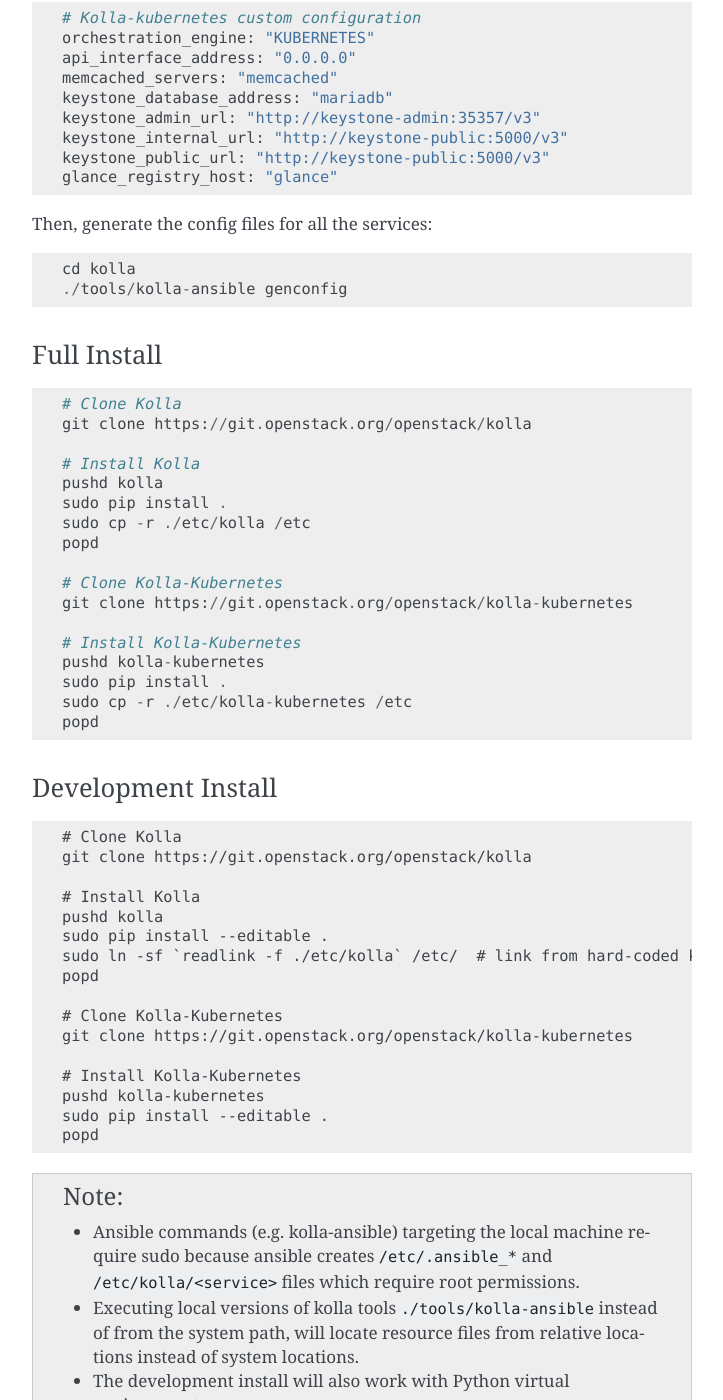
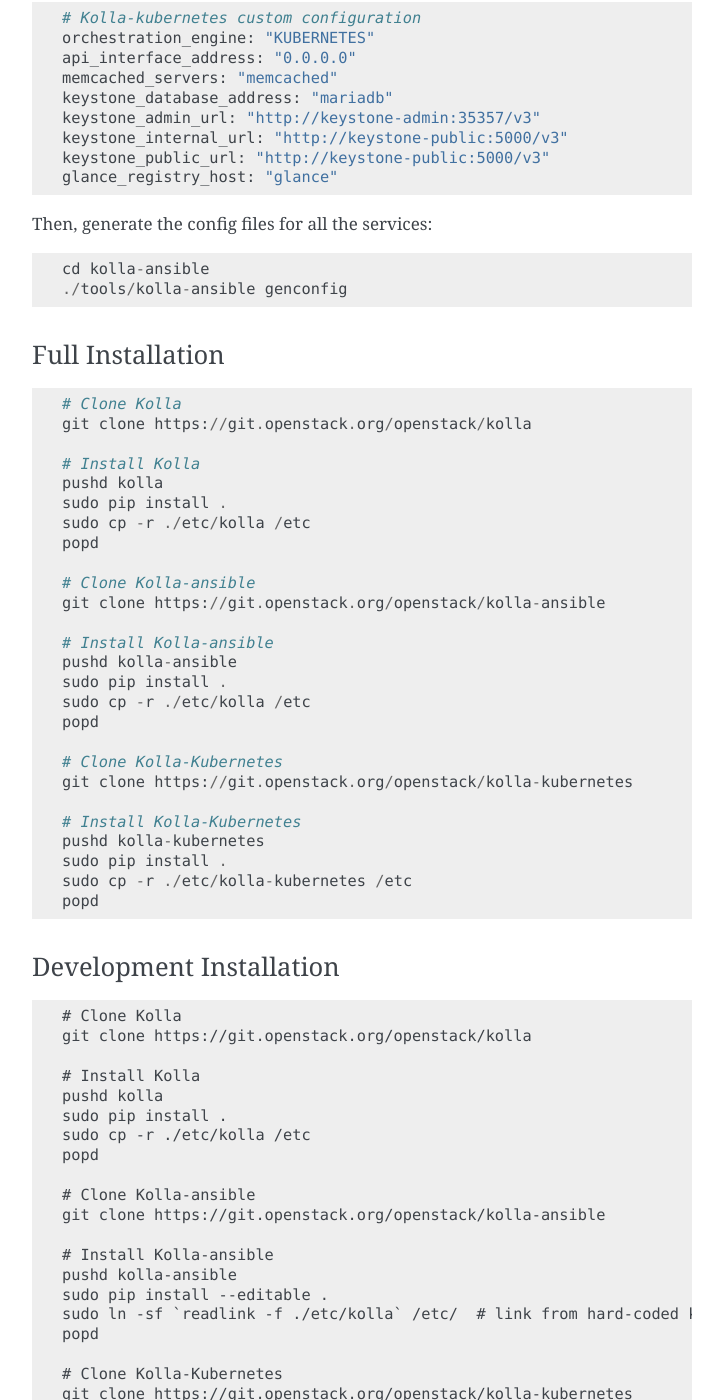
Before and after one commit to openstack-archive/kolla-kubernetes, a Sphinx documentation site: the page built from doc/source/host-setup.rst, in a window 1280 px wide and 1400 px high, scrolled down 2497 px. Shown: the whole window, without its empty margins (388-1111 px from the left). Built offline with Sphinx 7.4.7, drawn with Linux system fonts in a browser that asks for light colours; pages that are not in the unit, such as notebooks, are missing from menus; some of the changed text lies outside the part shown.

Commit message:
Fix different repo issue for documentation
The kolla has been seperated to two different repo kolla and kolla-ansible,
the documentation in kolla-kubernetes needs to be update.

TrivialFix

Change-Id: I3a6fc7d66ec261d33f842cfc437642d27c4c061e

```diff
--- a/doc/source/host-setup.rst
+++ b/doc/source/host-setup.rst
@@ -100,15 +100,15 @@ Generate Config File
 This operation is soon to be split out from the Kolla repo.
 
 Kolla-kubernetes depends on configuration files (and images) that are generated
-from kolla.  When fully installed, kolla default configuration files
-(globals.yml) are expected in ``/etc/kolla`` (globals.yml).  Newly generated
+from kolla-ansible (and kolla).  When fully installed, kolla default configuration
+files (globals.yml) are expected in ``/etc/kolla`` (globals.yml).  Newly generated
 configuration files are placed in the same directory.  Kolla's
 ``generate_passwords.py`` creates a passwords.yml file which contains passwords
 and encryption keys.
 
 Kolla's ``kolla-ansible genconfig`` will generate the
 config files for each kolla service container based on the contents of
-globals.yml and passwords.yml
+globals.yml and passwords.yml.
 
 First, edit ``/etc/kolla/globals.yml`` and add the following::
 
@@ -124,11 +124,11 @@ First, edit ``/etc/kolla/globals.yml`` and add the following::
 
 Then, generate the config files for all the services::
 
-  cd kolla
+  cd kolla-ansible
   ./tools/kolla-ansible genconfig
 
-Full Install
-------------
+Full Installation
+-----------------
 
 ::
 
@@ -137,6 +137,15 @@ Full Install
 
     # Install Kolla
     pushd kolla
+    sudo pip install .
+    sudo cp -r ./etc/kolla /etc
+    popd
+
+    # Clone Kolla-ansible
+    git clone https://git.openstack.org/openstack/kolla-ansible
+
+    # Install Kolla-ansible
+    pushd kolla-ansible
     sudo pip install .
     sudo cp -r ./etc/kolla /etc
     popd
@@ -151,8 +160,8 @@ Full Install
     popd
 
 
-Development Install
--------------------
+Development Installation
+------------------------
 
 ::
 
@@ -161,6 +170,15 @@ Development Install
 
     # Install Kolla
     pushd kolla
+    sudo pip install .
+    sudo cp -r ./etc/kolla /etc
+    popd
+
+    # Clone Kolla-ansible
+    git clone https://git.openstack.org/openstack/kolla-ansible
+
+    # Install Kolla-ansible
+    pushd kolla-ansible
     sudo pip install --editable .
     sudo ln -sf `readlink -f ./etc/kolla` /etc/  # link from hard-coded kolla path
     popd
--- a/doc/source/multi-node.rst
+++ b/doc/source/multi-node.rst
@@ -70,7 +70,7 @@ the kolla images to your docker registry.
 ::
 
   # Generate the kolla configurations
-  pushd kolla
+  pushd kolla-ansible
   sudo ./tools/generate_passwords.py  # (Optional: will overwrite)
   sudo ./tools/kolla-ansible genconfig
   popd
--- a/doc/source/quickstart.rst
+++ b/doc/source/quickstart.rst
@@ -1,7 +1,7 @@
 .. quickstart:
 
 =================================
-Kolla Kubernetes Quickstart Guide
+Kolla-Kubernetes Quickstart Guide
 =================================
 
 Configure Kolla-Kubernetes
@@ -27,7 +27,7 @@ Then, generate the Kolla configuration files:
 ::
 
     # Generate Kolla Configuration Files
-    pushd kolla
+    pushd kolla-ansible
     sudo ./tools/generate_passwords.py
     sudo ./tools/kolla-ansible genconfig
     popd
```
Also changed, not shown: other parts of doc/source/host-setup.rst (+1 -1 lines).
